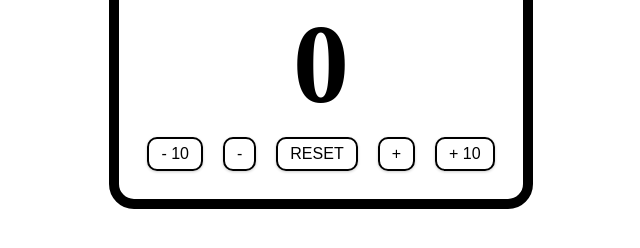
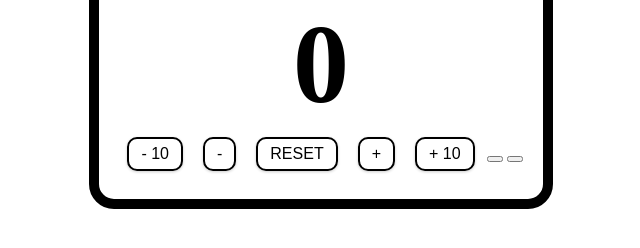
Before and after one commit to martino-bianco/js-counter, a plain HTML site: page index.html in a window 1280 px wide. Shown: the part 358-606 px from the top of the page, without its empty margins (319-959 px from the left). Drawn offline with Linux system fonts and the light colour scheme.

Commit message:
adding more buttons

```diff
--- a/index.html
+++ b/index.html
@@ -16,6 +16,8 @@
             <button class="btn reset">RESET</button>
             <button class="btn increase">+</button>
             <button class="btn ten increase">+ 10</button>
+            <button></button>
+            <button></button>
           </div>
         </div>
       </main>
```
